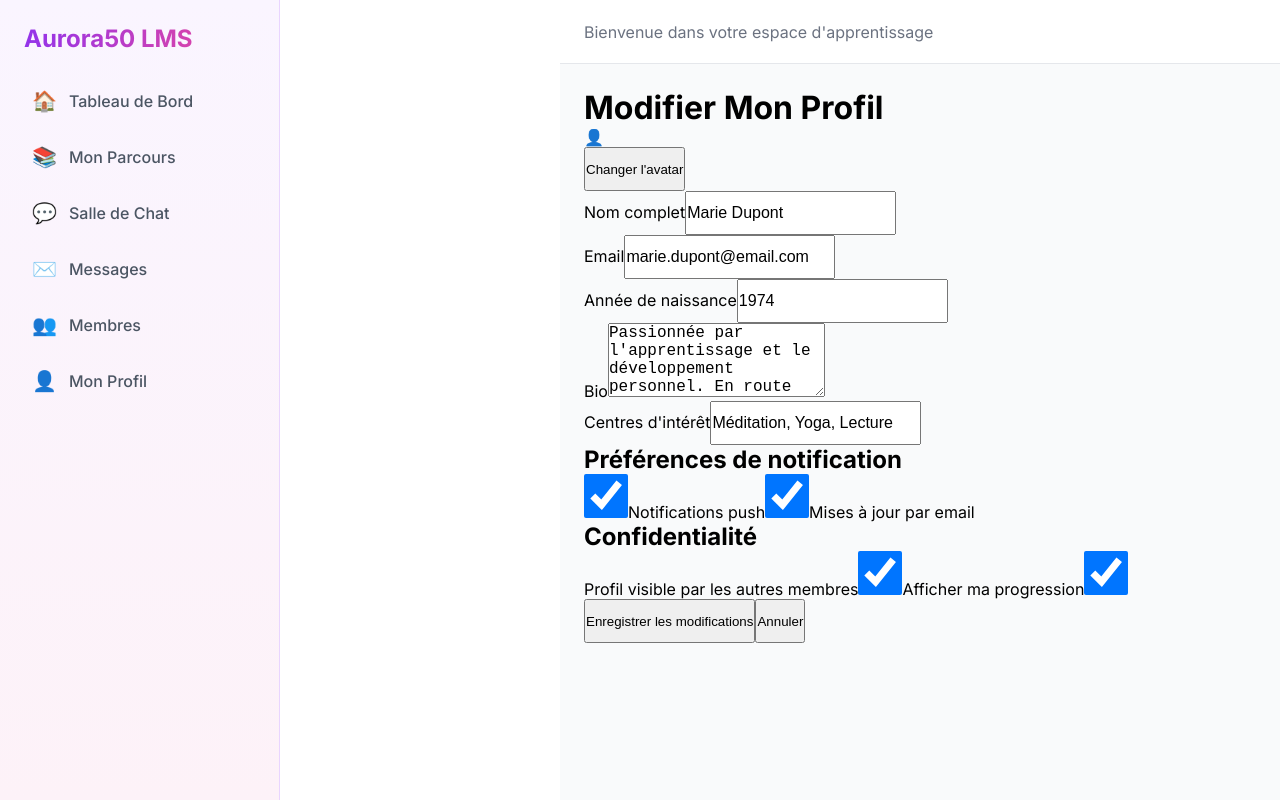
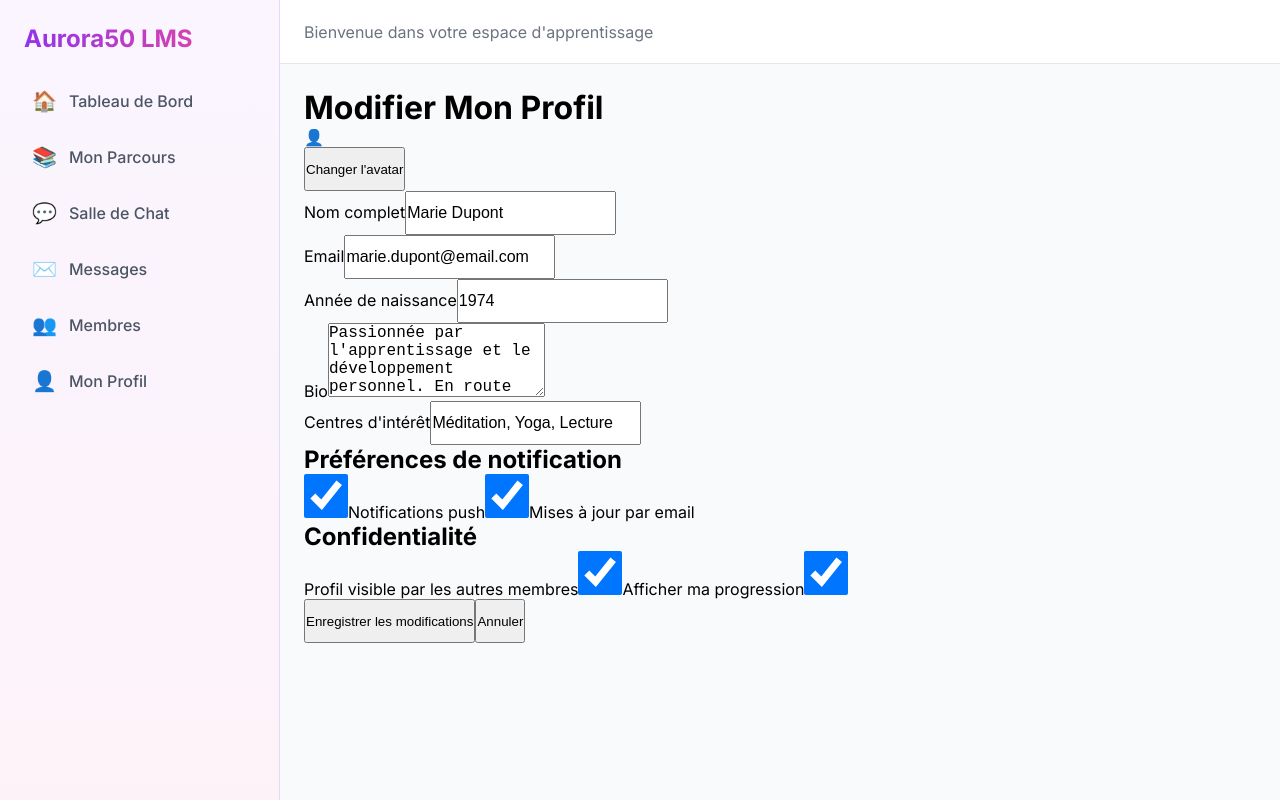
Before and after one commit to IKGBfr/aurora50, a Next.js app: page /profil/modifier in a window 1280 px wide. Built offline with nearby package versions, Linux system fonts and the light colour scheme; no server answers.

Commit message:
fix: responssive

```diff
--- a/app/(lms)/layout.tsx
+++ b/app/(lms)/layout.tsx
@@ -97,6 +97,7 @@ const SidebarWrapper = styled.aside<{ $isOpen: boolean; $isMobile: boolean; $isT
   transition: all 0.3s cubic-bezier(0.4, 0, 0.2, 1);
   overflow-y: auto;
   overflow-x: hidden;
+  flex-shrink: 0;
 
   @media ${devices.mobile} {
     top: ${heights.mobileHeader};
@@ -107,7 +108,8 @@ const SidebarWrapper = styled.aside<{ $isOpen: boolean; $isMobile: boolean; $isT
 
   @media ${devices.tablet} {
     width: ${props => props.$isOpen ? sidebarSizes.expanded : sidebarSizes.collapsed};
-    position: relative;
+    position: sticky;
+    top: 0;
 
     .sidebar-text {
       opacity: ${props => props.$isOpen ? '1' : '0'};
@@ -121,8 +123,10 @@ const SidebarWrapper = styled.aside<{ $isOpen: boolean; $isMobile: boolean; $isT
   }
 
   @media ${devices.laptop} {
-    position: relative;
+    position: sticky;
+    top: 0;
     width: ${sidebarSizes.expanded};
+    height: 100vh;
 
     .sidebar-text {
       opacity: 1;
@@ -286,7 +290,7 @@ const MainContent = styled.div<{ $sidebarOpen: boolean; $isMobile: boolean; $isT
   flex: 1;
   display: flex;
   flex-direction: column;
-  transition: margin-left 0.3s cubic-bezier(0.4, 0, 0.2, 1);
+  min-width: 0; // Permet au contenu de se rétrécir si nécessaire
 
   @media ${devices.mobile} {
     margin-left: 0;
@@ -294,11 +298,13 @@ const MainContent = styled.div<{ $sidebarOpen: boolean; $isMobile: boolean; $isT
   }
 
   @media ${devices.tablet} {
-    margin-left: ${props => props.$sidebarOpen ? sidebarSizes.expanded : sidebarSizes.collapsed};
+    margin-left: 0; // Pas de margin, flex gère l'espacement
+    flex: 1;
   }
 
   @media ${devices.laptop} {
-    margin-left: ${sidebarSizes.expanded};
+    margin-left: 0; // Pas de margin-left, flexbox gère l'espacement automatiquement
+    flex: 1;
   }
 `
 
```
